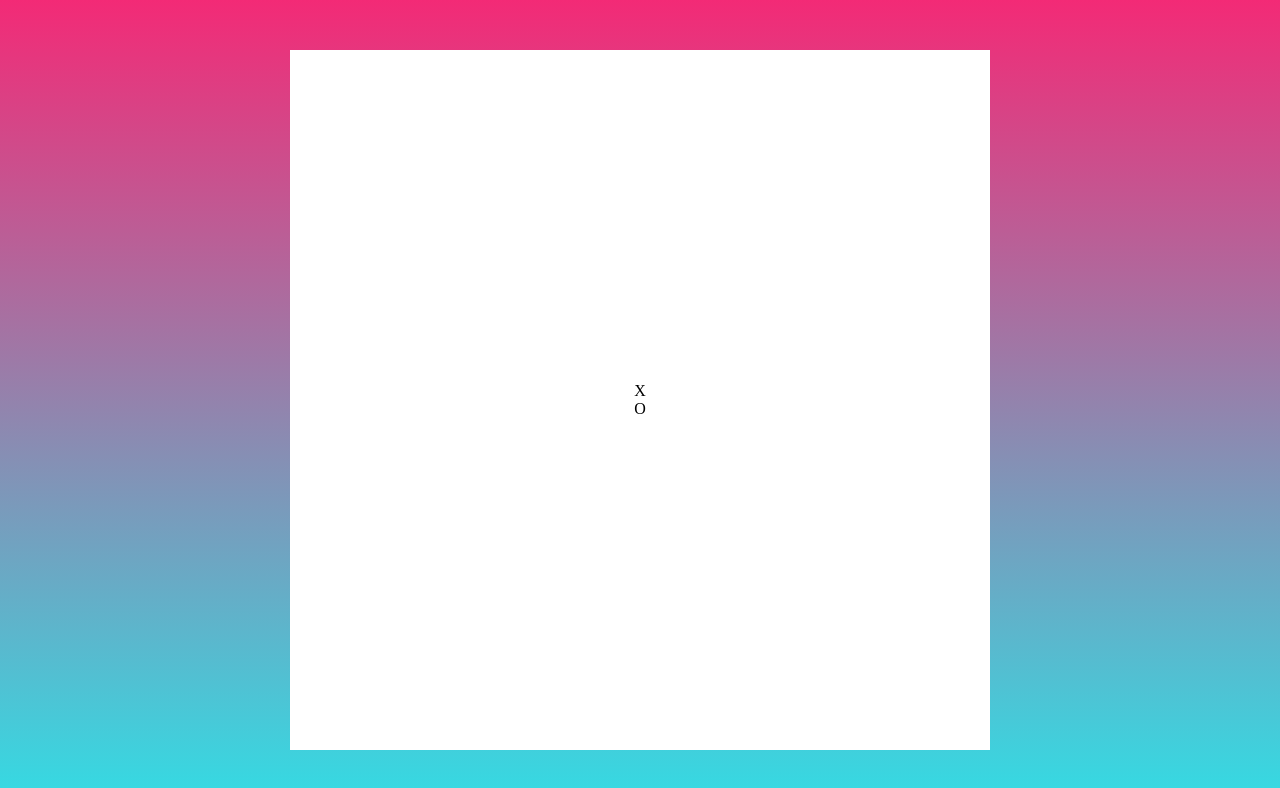
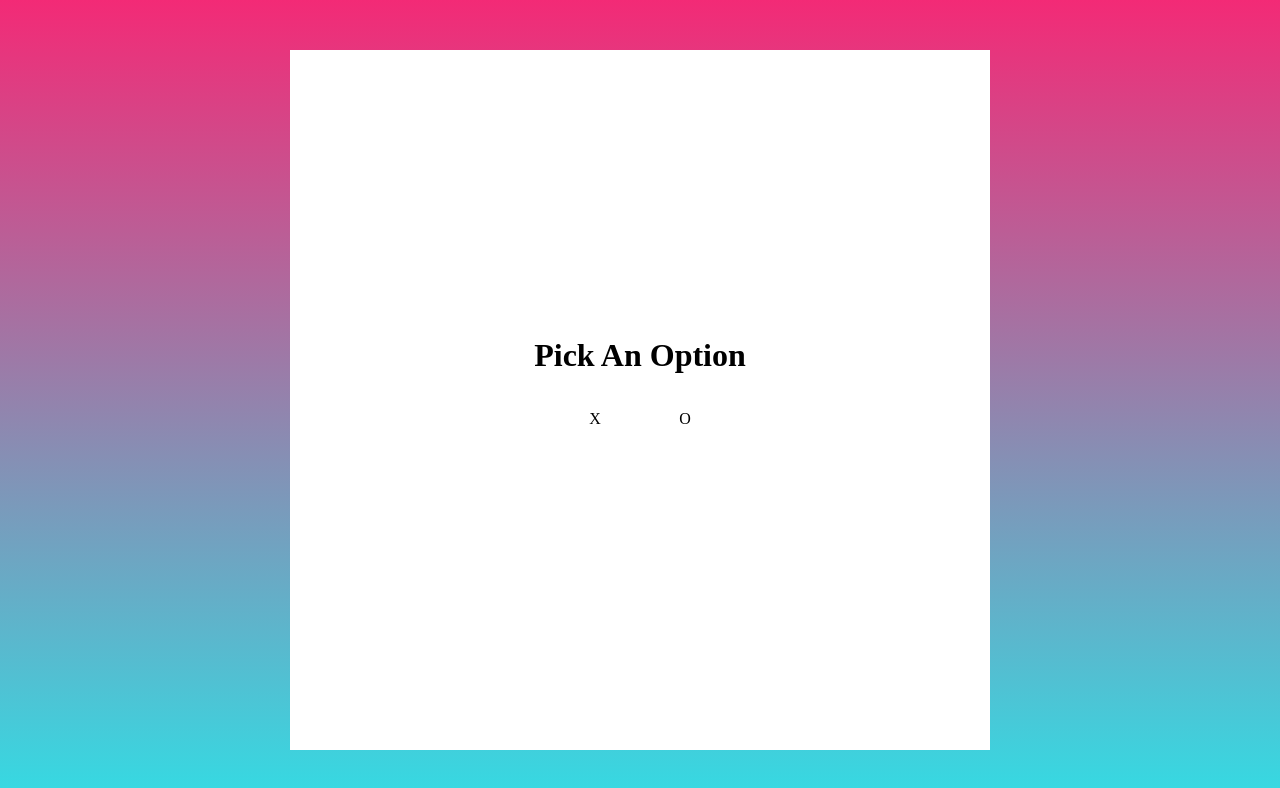
Before and after one commit to diielsilva/tic-tac-toe-game, an Angular app: page / in a window 1280 px wide. Shown: the top 788 px of the page. Built offline with nearby package versions, Linux system fonts and the light colour scheme.

Commit message:
chore: stylishing choose option component

```diff
--- a/src/app/components/choose-option/choose-option.component.css
+++ b/src/app/components/choose-option/choose-option.component.css
@@ -0,0 +1,12 @@
+.option-container {
+  display: flex;
+  justify-content: center;
+}
+
+.option {
+  width: 70px;
+  height: 70px;
+  margin: 10px;
+  text-align: center;
+  align-content: center;
+}
--- a/src/app/components/choose-option/choose-option.component.html
+++ b/src/app/components/choose-option/choose-option.component.html
@@ -1,5 +1,6 @@
-<div>
+<h1>Pick An Option</h1>
+<div class="option-container">
   @for (option of match().choices; track $index) {
-    <div (click)="choose($index)"> {{ option }}</div>
+    <div class="option card" (click)="choose($index)"> {{ option }}</div>
   }
 </div>
```
